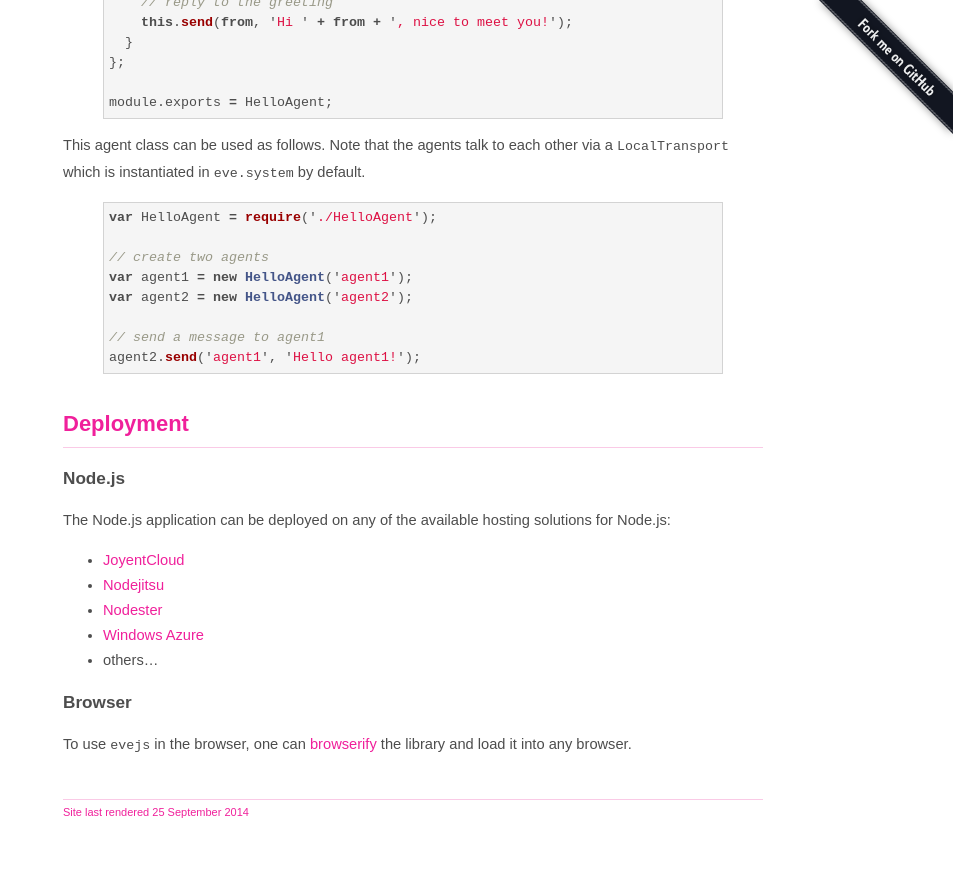
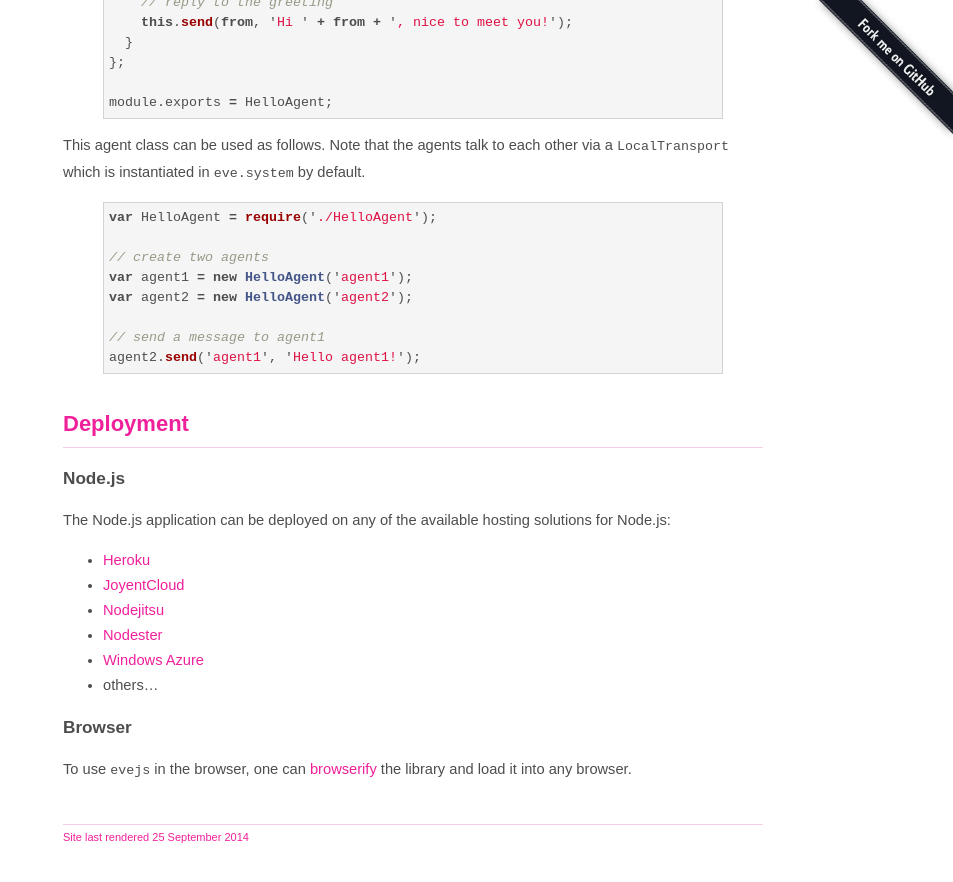
Before and after one commit to almende/eve, a Jekyll site: the page built from implementations/javascript/gettingstarted.md, in a window 1280 px wide and 900 px high, scrolled down 2528 px. Shown: the top 882 px of the window, without its empty margins (327-1280 px from the left). Built offline with Jekyll 4.4.1, drawn with Linux system fonts in a browser that asks for light colours.

Commit message:
Fixed some links

```diff
--- a/implementations/javascript/gettingstarted.md
+++ b/implementations/javascript/gettingstarted.md
@@ -150,7 +150,8 @@
 The Node.js application can be deployed on any of the available hosting
 solutions for Node.js:
 
-- [JoyentCloud](https://no.de/)
+- [Heroku](http://heroku.com/)
+- [JoyentCloud](https://joyent.com/)
 - [Nodejitsu](http://nodejitsu.com/)
 - [Nodester](http://nodester.com/)
 - [Windows Azure](http://www.windowsazure.com/en-us/develop/nodejs/)
```
